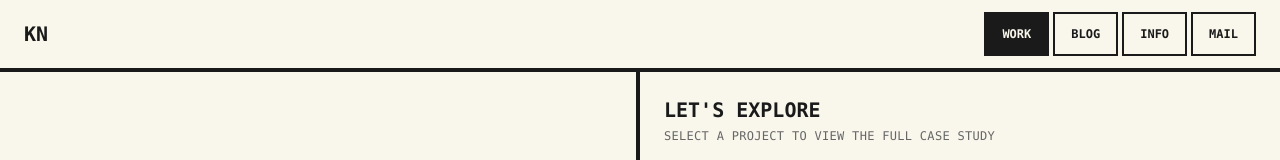
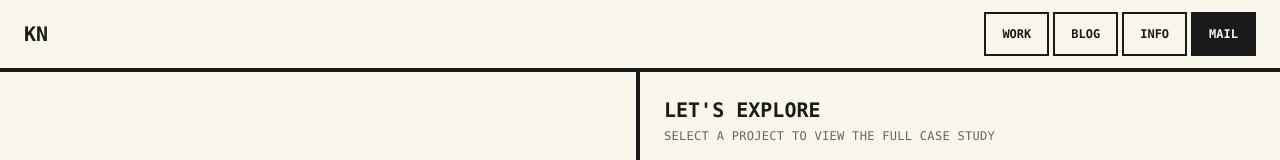
Before and after one commit to TQKNG/Portfolio, a React (Vite) app: page / in a window 1280 px wide. Shown: the top 160 px of the page. Built offline with nearby package versions, Linux system fonts and the light colour scheme; grey boxes are pictures that could not be loaded; the HTML template or start-up script is replaced by a standard one.

Commit message:
Fix animation bug on Mail Nav button

```diff
--- a/src/components/navigation/SiteNav.tsx
+++ b/src/components/navigation/SiteNav.tsx
@@ -32,11 +32,19 @@ export const SiteNav = () => {
       const activationPoint = window.innerHeight * 0.25;
       let currentSection = sections[0];
 
-      sections.forEach((section) => {
-        if (section.getBoundingClientRect().top <= activationPoint) {
-          currentSection = section;
-        }
-      });
+      const isAtPageBottom =
+        window.innerHeight + window.scrollY >=
+        document.documentElement.scrollHeight - 2;
+
+      if (isAtPageBottom) {
+        currentSection = sections[sections.length - 1];
+      } else {
+        sections.forEach((section) => {
+          if (section.getBoundingClientRect().top <= activationPoint) {
+            currentSection = section;
+          }
+        });
+      }
 
       const currentNav =
         currentSection.getAttribute("data-nav-id") ?? currentSection.id;
@@ -80,6 +88,7 @@ export const SiteNav = () => {
       return;
     }
 
+    window.history.pushState(null, "", `/#${sectionId}`);
     document.getElementById(sectionId)?.scrollIntoView({
       behavior: "smooth",
       block: "start",
--- a/src/pages/Index.tsx
+++ b/src/pages/Index.tsx
@@ -150,7 +150,7 @@ const Index = () => {
               </section>
 
               {/* Contact CTA Section */}
-              <div className="scroll-mt-[72px] border-t-4 border-brutalist-ink p-4 lg:p-6" id="contact">
+              <div className="scroll-mt-[72px] border-t-4 border-brutalist-ink p-4 lg:p-6" id="contact" data-nav-id="mail">
                 <div className="mb-6">
                   <h4 className="text-xl font-bold text-brutalist-ink">
                     LET'S WORK TOGETHER
```
Also changed, not shown: 1 other file (tests, documents, lock files or other folders).
